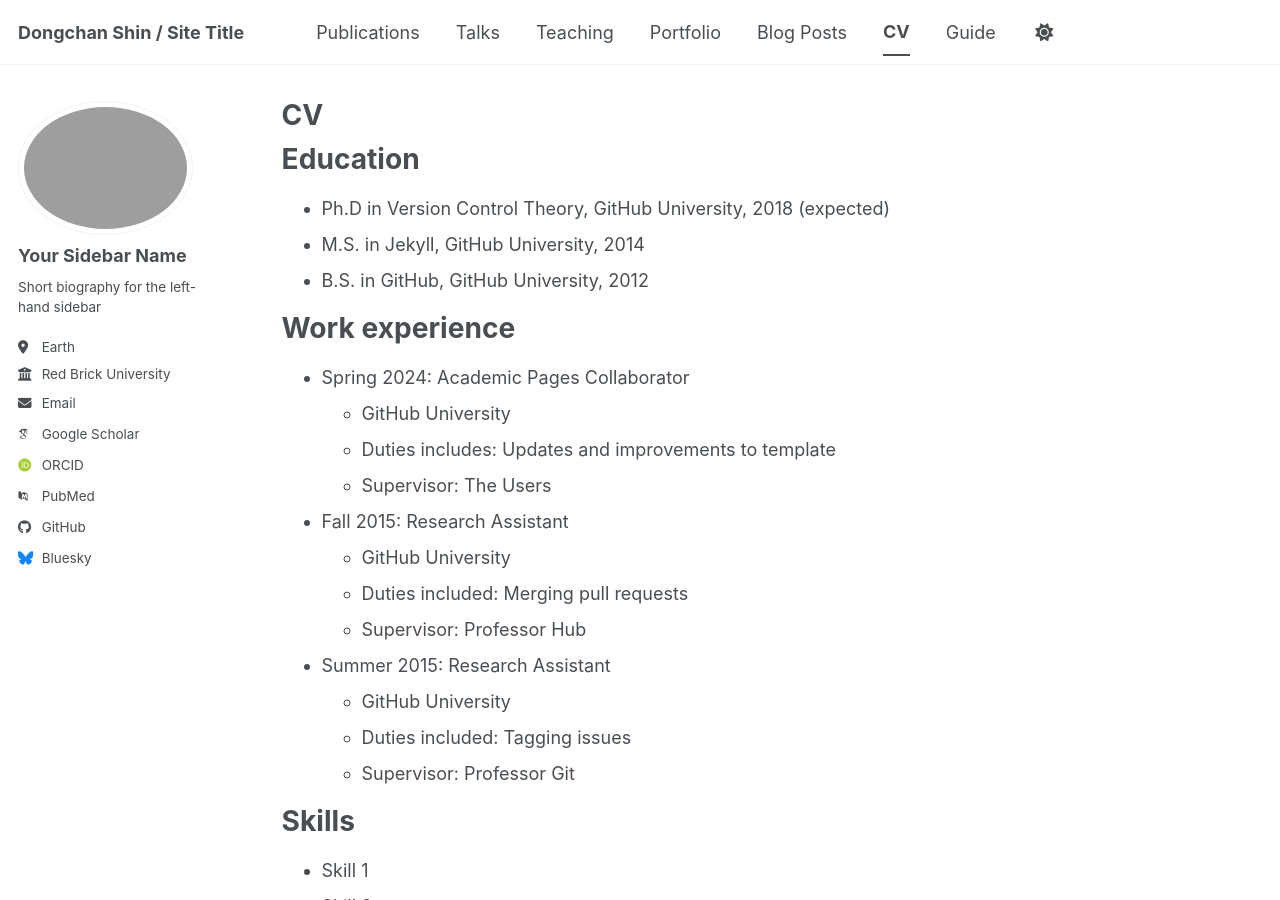
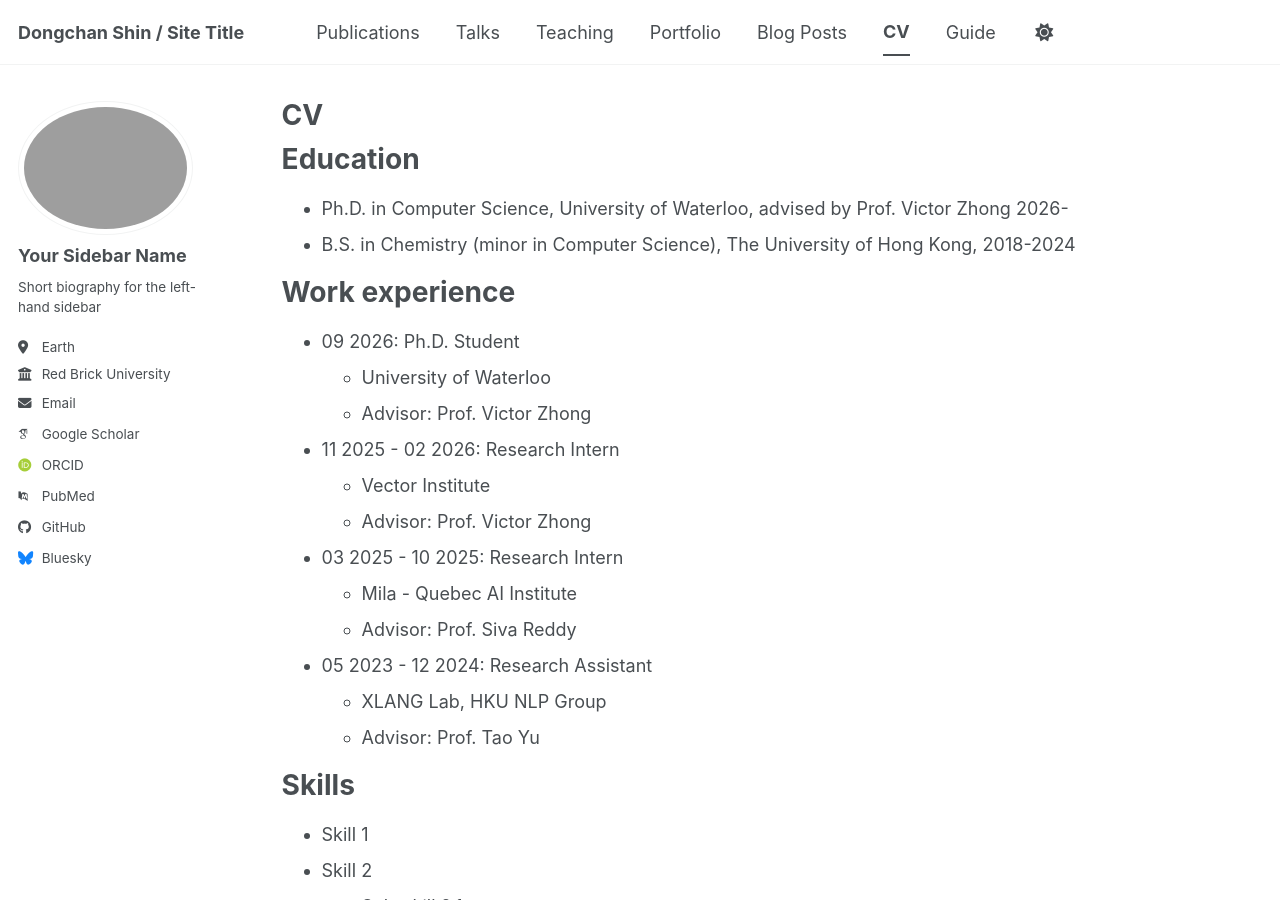
Before and after one commit to thomasshin/thomasshin.github.io, a Jekyll site: the page built from _pages/cv.md, in a window 1280 px wide and 900 px high. Built offline with Jekyll 4.4.1, drawn with Linux system fonts in a browser that asks for light colours; some web fonts are replaced; a script bundle is joined from its source files by our own code; library files that are not in the unit come from our copies.

Commit message:
Update cv.md
update cv

```diff
--- a/_pages/cv.md
+++ b/_pages/cv.md
@@ -11,26 +11,26 @@
 
 Education
 ======
-* Ph.D in Version Control Theory, GitHub University, 2018 (expected)
-* M.S. in Jekyll, GitHub University, 2014
-* B.S. in GitHub, GitHub University, 2012
+* Ph.D. in Computer Science, University of Waterloo, advised by Prof. Victor Zhong 2026-
+* B.S. in Chemistry (minor in Computer Science), The University of Hong Kong, 2018-2024
 
 Work experience
 ======
-* Spring 2024: Academic Pages Collaborator
-  * GitHub University
-  * Duties includes: Updates and improvements to template
-  * Supervisor: The Users
+* 09 2026: Ph.D. Student
+  * University of Waterloo
+  * Advisor: Prof. Victor Zhong
 
-* Fall 2015: Research Assistant
-  * GitHub University
-  * Duties included: Merging pull requests
-  * Supervisor: Professor Hub
+* 11 2025 - 02 2026: Research Intern
+  * Vector Institute
+  * Advisor: Prof. Victor Zhong
 
-* Summer 2015: Research Assistant
-  * GitHub University
-  * Duties included: Tagging issues
-  * Supervisor: Professor Git
+* 03 2025 - 10 2025: Research Intern
+  * Mila - Quebec AI Institute
+  * Advisor: Prof. Siva Reddy
+
+* 05 2023 - 12 2024: Research Assistant
+  * XLANG Lab, HKU NLP Group
+  * Advisor: Prof. Tao Yu
 
 Skills
 ======
```
